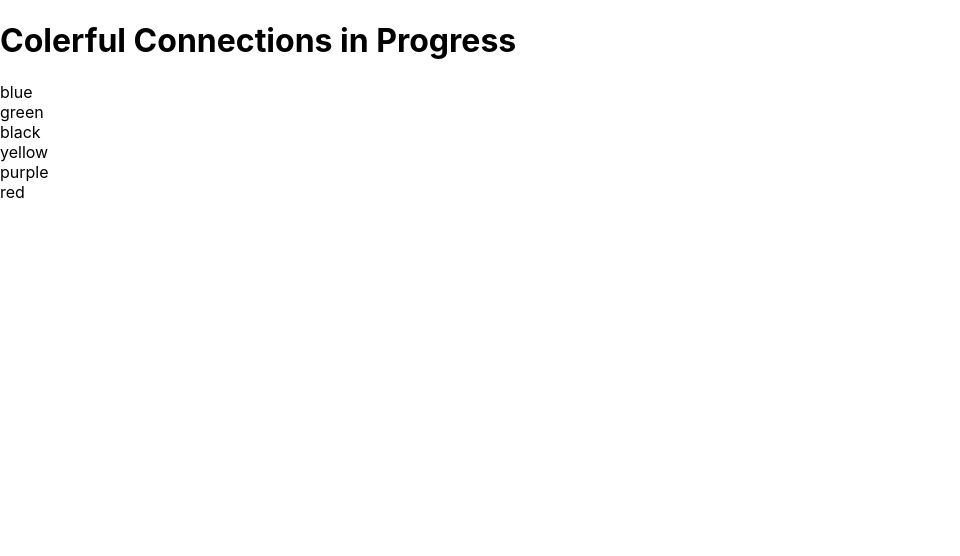
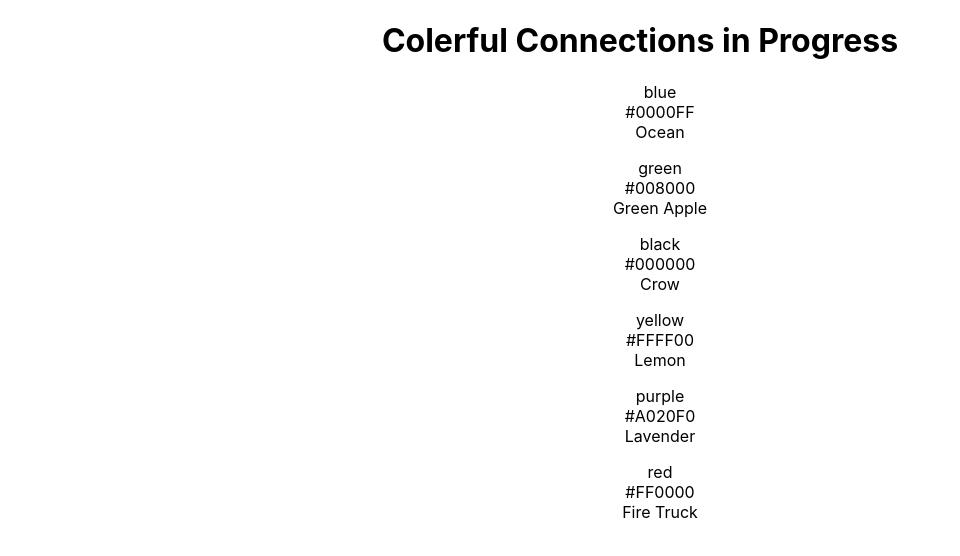
Before and after one commit to Hanna-N9/ColorfulConnections, a React (Create React App) app in the folder client/: page / in a window 1280 px wide. Shown: the top 556 px of the page, without its empty margins (0-960 px from the left). Built offline with nearby package versions, Linux system fonts and the light colour scheme; data requests are answered from the project's data file.

Commit message:
Change name and add the list of property names

```diff
--- a/client/src/App.js
+++ b/client/src/App.js
@@ -2,20 +2,24 @@
 import { useState, useEffect } from "react";
 
 export default function App() {
-  const [data, setData] = useState([]);
+  const [color, setColor] = useState([]);
 
   useEffect(() => {
     fetch("http://localhost:3001/colorOptions")
       .then(res => res.json())
-      .then(data => setData(data));
-  }, []);
+      .then(color => setColor(color));
+  });
 
   return (
-    <div>
+    <div className="App">
       <h1>Colerful Connections in Progress</h1>
 
-      {data.map(item => (
-        <div key={item.id}>{item.colorName}</div>
+      {color.map(col => (
+        <ul key={col.id}>
+          <li>{col.colorName}</li>
+          <li>{col.colorValue}</li>
+          <li>{col.associateWithColor}</li>
+        </ul>
       ))}
     </div>
   );
```
